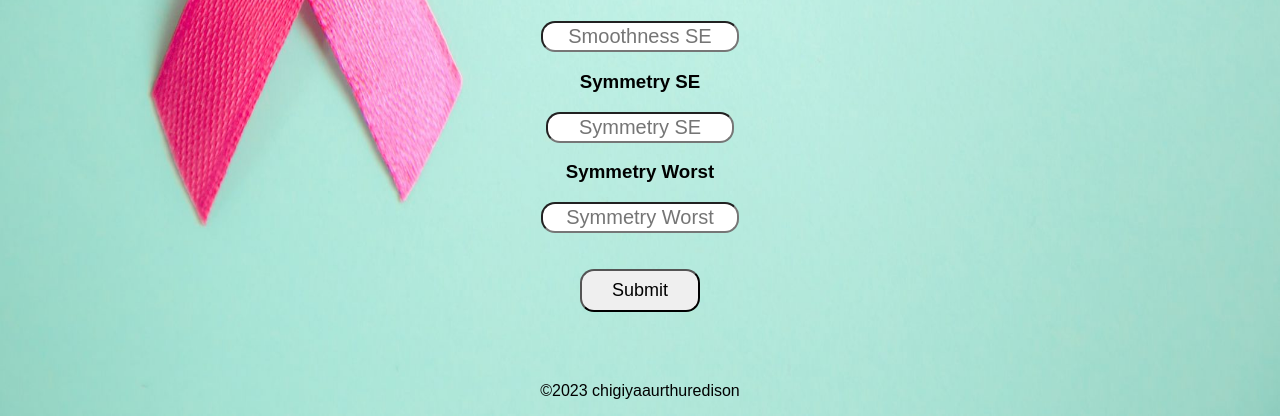
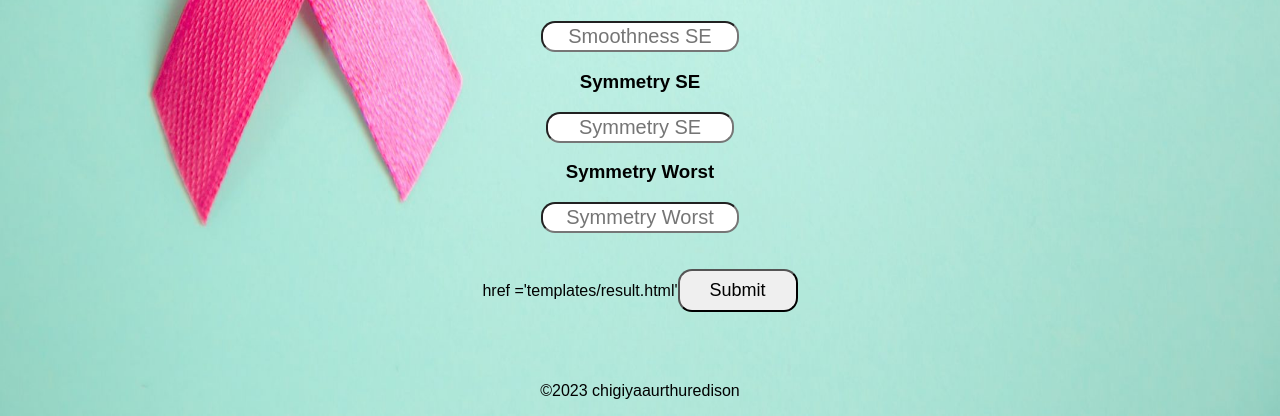
Before and after one commit to AURTHUR237/detection_app-4-breastcancer, a Flask app: page / in a window 1280 px wide. Shown: the part 675-1091 px from the top of the page. Run offline with Flask 2, Linux system fonts and the light colour scheme; parts of the project's set-up code (start-up, migrations or seed data) failed here and were passed over.

Commit message:
Update index.html

```diff
--- a/templates/index.html
+++ b/templates/index.html
@@ -44,7 +44,7 @@
             <br>
             <br>
             <br>
-            <button id="sub" type="submit ">Submit</button>
+		<a>href ='templates/result.html'</a><button id="sub" type="submit ">Submit</button>
             <br>
             <br>
             <br>
```
